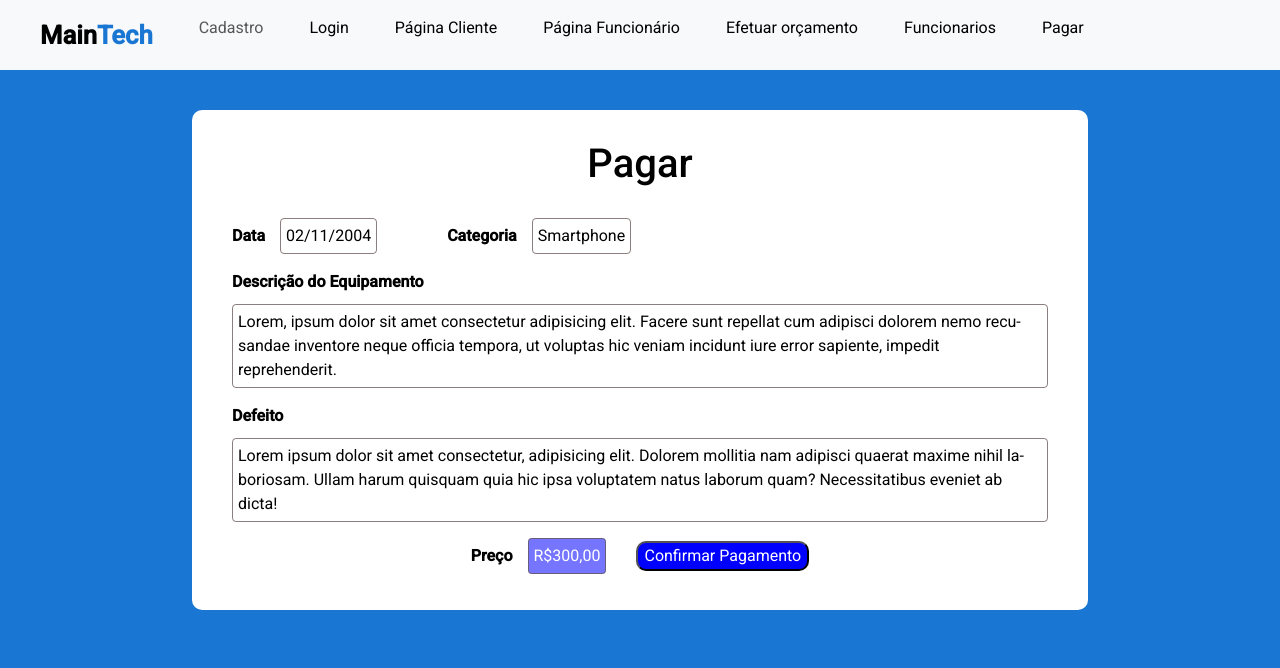
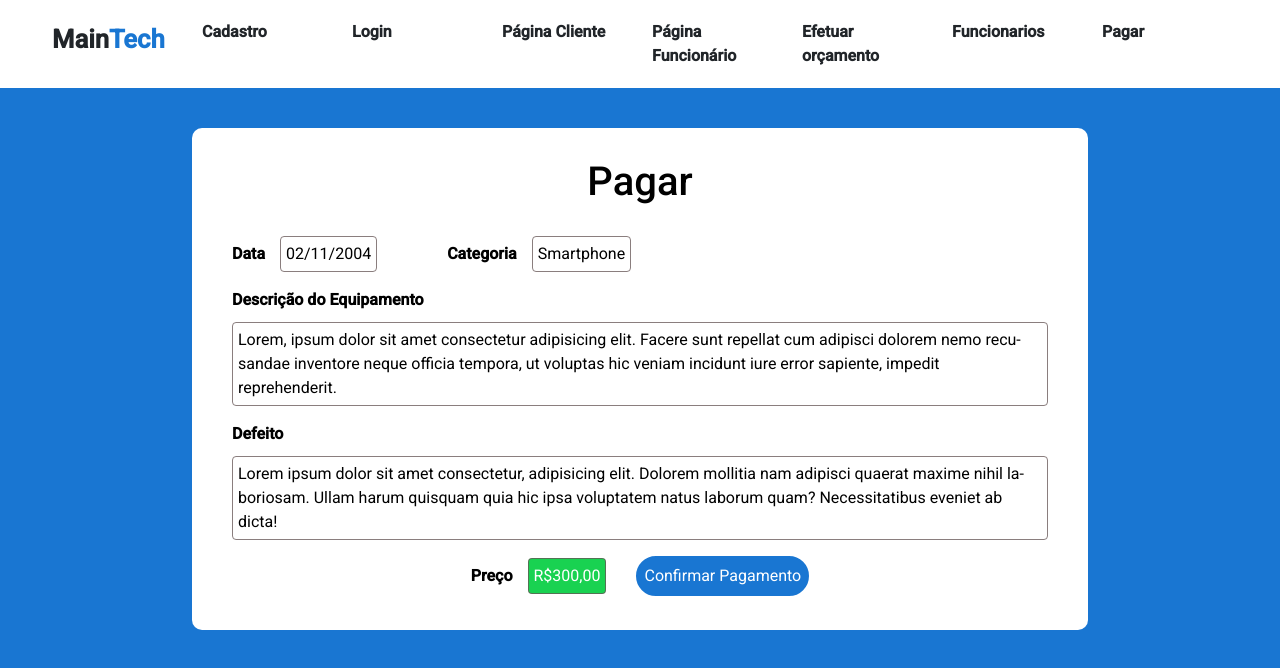
Before and after one commit to flaviaros4/Projeto-WebII, an Angular app in the folder front-end/: page /pagar in a window 1280 px wide. Shown: the top 668 px of the page. Built offline with nearby package versions, Linux system fonts and the light colour scheme.

Commit message:
consertei a barra de navegação, mas a font ficou feia

```diff
--- a/front-end/src/app/app.css
+++ b/front-end/src/app/app.css
@@ -1,3 +1,7 @@
+nav{
+  padding-top: 20px;
+}
+
 b {
     font-size: 2vw;
 }
@@ -5,6 +9,10 @@ b {
 li{
     padding-left: 20px;
     padding-right: 10px;
+    display: inline !important;
+    width: 150px;
+    font-weight: 600;
+    margin-bottom: 20px;
 }
 
 .link-site:hover {
@@ -14,5 +22,15 @@ li{
 }
 
 .link-site:hover > a {
-  color: white;
+  color: rgb(255, 255, 255) !important;
 }
+
+.barra{
+  width: 100%;
+  background-color: white;
+}
+
+ul{
+  display: flex;
+  flex-wrap: wrap;
+}
--- a/front-end/src/app/app.html
+++ b/front-end/src/app/app.html
@@ -1,7 +1,5 @@
-<nav class="navbar navbar-expand-sm bg-light">
-
-  <div class="container-fluid">
-    <ul class="navbar-nav">
+<nav class="barra">
+    <ul class="">
       <li class="nav-item">
         <a class="nav-link active" routerLink="/login"><b>Main</b><b style="color: #1976d2">Tech</b></a>
       </li>
@@ -27,7 +25,6 @@
         <a class="nav-link active" routerLink="/pagar">Pagar</a>
       </li>
     </ul>
-  </div>
+</nav>
 
-</nav>
 <router-outlet></router-outlet>
--- a/front-end/src/app/pages/pagar/pagar.css
+++ b/front-end/src/app/pages/pagar/pagar.css
@@ -53,13 +53,20 @@ p{
 
 input{
     margin-left: 30px;
-    background-color: blue;
+    background-color: #1976d2;
+    border: 2px solid #1976d2;
     color: white;
-    border-radius: 10px;
+    border-radius: 20px;
+    height: 40px;
+}
+input:hover{
+    background-color: rgb(253, 0, 0);
+    border: 2px solid rgb(253, 0, 0);
+
 }
 
 #valor{
-    background-color: rgba(0, 0, 255, 0.541);
+    background-color: #19d251;
     color: white;
 }
 #preenchimento{
--- a/front-end/src/app/pages/pagina-cliente/pagina-cliente.css
+++ b/front-end/src/app/pages/pagina-cliente/pagina-cliente.css
@@ -5,6 +5,9 @@ html, body {
   background: #f0f2f5;
 }
 
+.geral{
+  margin-top: 60px;
+}
 .container {
   background: #fff5f7;
   padding: 24px;
--- a/front-end/src/app/pages/pagina-cliente/pagina-cliente.html
+++ b/front-end/src/app/pages/pagina-cliente/pagina-cliente.html
@@ -1,4 +1,4 @@
-<div class="container">
+<div class="container geral">
   <div class="header">
     <h1>Minhas Solicitações</h1>
     <button mat-raised-button color="primary" (click)="novaSolicitacao()">
--- a/front-end/src/app/pages/pagina-funcionario/pagina-funcionario.css
+++ b/front-end/src/app/pages/pagina-funcionario/pagina-funcionario.css
@@ -12,10 +12,7 @@ html, body {
   max-width: 900px;
   width: 90%;
   box-shadow: 0 4px 12px rgba(0,0,0,0.08);
-  position: absolute;
-  top: 50%;
-  left: 50%;
-  transform: translate(-50%, -50%);
+
 }
 
 
--- a/front-end/src/app/pages/pagina-funcionario/pagina-funcionario.html
+++ b/front-end/src/app/pages/pagina-funcionario/pagina-funcionario.html
@@ -1,5 +1,5 @@
 
-<div class="container mt-4">
+<div class="container mt-4 geral">
   <h2 class="titulo">Solicitações Abertas</h2>
 
   <table mat-table [dataSource]="solicitacoes" class="mat-elevation-z3 tabela">
```
